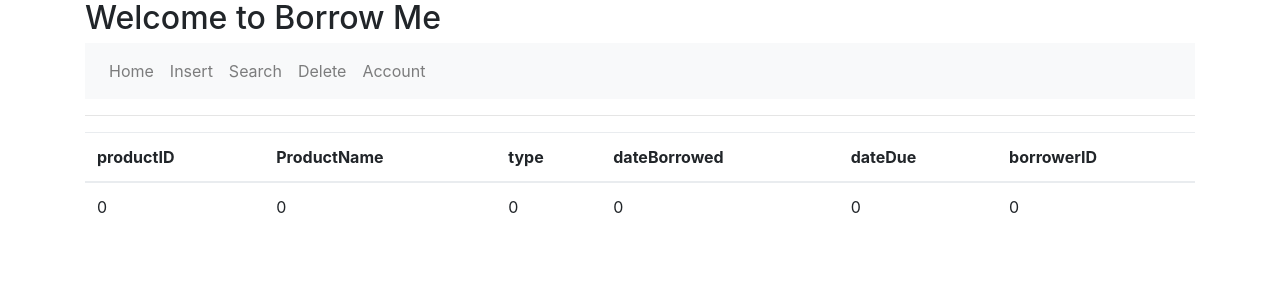
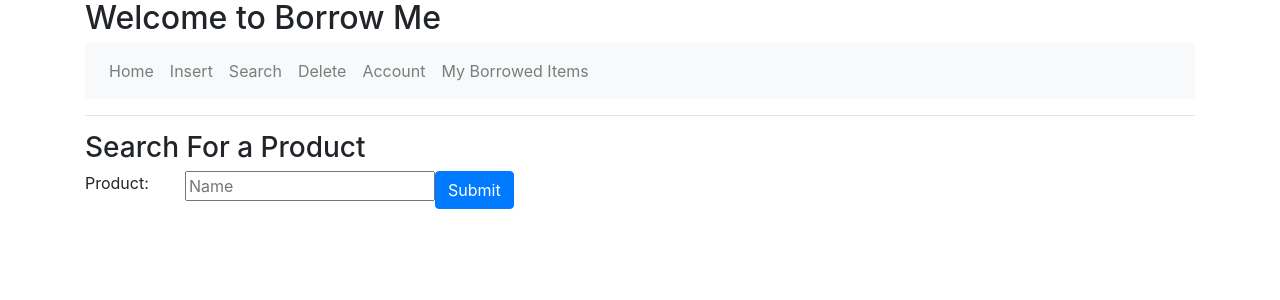
Before and after one commit to shikhar4/CS411_Project, a React (Create React App) app in the folder client/: page /search in a window 1280 px wide. Shown: the top 300 px of the page. Built offline with nearby package versions, Linux system fonts and the light colour scheme; no server answers.

Commit message:
search function, borrow function

```diff
--- a/client/public/index.html
+++ b/client/public/index.html
@@ -6,7 +6,7 @@
     <meta charset="UTF-8">
     <link href="https://fonts.googleapis.com/css?family=Open+Sans|Roboto" rel="stylesheet">
     <link rel="stylesheet" href="https://maxcdn.bootstrapcdn.com/bootstrap/4.0.0-beta/css/bootstrap.min.css" integrity="sha384-/Y6pD6FV/Vv2HJnA6t+vslU6fwYXjCFtcEpHbNJ0lyAFsXTsjBbfaDjzALeQsN6M" crossorigin="anonymous">
-    <title>React Router Tutorial</title>
+    <title>BorrowMe</title>
 </head>
 
 <body>
--- a/client/src/App.css
+++ b/client/src/App.css
@@ -20,6 +20,7 @@
   text-align: left;
 }
 
+
 .submitInfoButton {
   /* display: inline-block; */
   float: left;
--- a/client/src/App.js
+++ b/client/src/App.js
@@ -10,6 +10,7 @@ import Search from './search';
 import Delete from './Delete';
 import insert1 from './insert1';
 import my_account from './my_account';
+import BorrowedItems from './BorrowedItems';
 
 import ReactDOM from 'react-dom';
 import { BrowserRouter as Router, Switch, Route, Link } from 'react-router-dom';
@@ -29,6 +30,7 @@ class App extends Component {
               <li><Link to={'/search'} className="nav-link">Search</Link></li>
               <li><Link to={'/delete'} className="nav-link">Delete</Link></li>
               <li><Link to={'/my_account'} className="nav-link">Account</Link></li>
+              <li><Link to={'/borrowed_items'} className="nav-link">My Borrowed Items</Link></li>
             </ul>
           </nav>
           <hr />
@@ -40,6 +42,7 @@ class App extends Component {
             <Route path='/search' component={Search} />
             <Route path='/Delete' component={Delete} />
             <Route path='/my_account' component={my_account} />
+            <Route path='/borrowed_items' component={BorrowedItems} />
           </Switch>
         </div>
       </Router>
--- /dev/null
+++ b/client/src/BorrowedItems.js
@@ -0,0 +1,83 @@
+import React, { Component } from 'react';
+import Axios from 'axios'
+import { Button, FormGroup, FormControl, FormLabel,Form } from "react-bootstrap";
+var product_table = []
+var b = 0
+const columnHeader =["productID","borrowerID","ownerID","DueDate", "BorrowDate"];
+function add_entry(productID,borrowerID,ownerID,DueDate, BorrowDate){
+    product_table.push({productID,borrowerID,ownerID,DueDate, BorrowDate})
+  }
+class BorrowedItems extends Component {
+    constructor(props){
+        super(props)
+        this.state={
+
+        }
+        this.search = this.search.bind(this);
+        this.generateHeader = this.generateHeader.bind(this);
+        this.generateTableData = this.generateTableData.bind(this);
+    }
+    search() {
+        Axios.post('http://localhost:3001/api/search_borrowed_items',
+        {userID:localStorage.getItem("user_id_global")}).then((res)=>{
+          product_table = [];
+          for(var i = 0; i < res.data.length; i++)
+          {
+            var x = res.data[i]
+            add_entry(x.productID, x.borrowerID, x.ownerID, x.DueDate, x.BorrowDate)
+          }
+          //localStorage.setItem("Table_data", data)
+
+        })
+        b= 1;
+      }
+    generateHeader(){
+        let res=[];
+         for(var i =0; i < columnHeader.length; i++){
+          res.push(<th key={columnHeader[i]}>{columnHeader[i]}</th>)
+        }
+        console.log(res)
+      return res;
+    }
+
+    generateTableData(){
+        this.search();
+        let res=[];
+        let tableData = product_table;
+        if(b){
+            console.log(tableData.length)
+        }
+       //"productID","ProductName","type","dateBorrowed","dateDue","borrowerID"
+        for(var i =0; i < tableData.length; i++){
+           res.push(
+            <tr >
+                <td key={tableData[i].productID}>{tableData[i].productID}</td>
+                <td>{tableData[i].borrowerID}</td>
+                <td>{tableData[i].ownerID}</td>
+                <td>{tableData[i].DueDate}</td>
+                <td >{tableData[i].BorrowDate}</td>
+            </tr>
+           )
+       }
+       return res;
+    }
+    render(){
+
+        return(
+            <div>
+         <table className="table  table-hover">
+         <thead>
+             <tr>
+             {this.generateHeader()}
+             </tr>
+         </thead>
+         <tbody>
+             {this.generateTableData()}
+         </tbody>
+         </table>
+            </div>
+        )
+    }
+}
+
+export default BorrowedItems;
--- a/client/src/Home.js
+++ b/client/src/Home.js
@@ -30,7 +30,7 @@ class Home extends Component {
      return res;
    }
 
-     search() {
+    search() {
     Axios.post('http://localhost:3001/api/search',
     {userID:localStorage.getItem("user_id_global")}).then((res)=>{
       var data = []
--- a/client/src/insert1.js
+++ b/client/src/insert1.js
@@ -30,7 +30,7 @@ class insert1 extends Component {
   render() {
     return (
       <>
-        <h3>Registration Information</h3>
+        <h3>Insert Product</h3>
         <div>
           <label className="InputLabels">Product Name: </label><input type="text" value={this.state.productName} onChange={this.handleChange_productName} class="Input" placeholder="Name" />
           <text></text>
--- a/client/src/my_account.js
+++ b/client/src/my_account.js
@@ -45,7 +45,7 @@ class my_account extends Component {
 
     return (
       <>
-        <h3>Registration Information</h3>
+        <h3>Account Information</h3>
 
         <div>
 
--- a/client/src/search.js
+++ b/client/src/search.js
@@ -1,91 +1,116 @@
 import React, { Component } from 'react';
 import Axios from 'axios'
 import { Button, FormGroup, FormControl, FormLabel,Form } from "react-bootstrap";
-const columnHeader =["productID","ProductName","type","dateBorrowed","dateDue","borrowerID"];
-const user_id = localStorage.getItem("user_id_global")
-var product_table =[];
-product_table.push({productID:0,type:0,dateBorrowed:0,dateDue:0,borrowerID:0,ProductName:0})
-var b = 0;
-function add_entry(productID,type,dateBorrowed,dateDue,borrowerID,ProductName){
-  product_table.push({productID,type,dateBorrowed,dateDue,borrowerID,ProductName})
-}
+import {Link} from 'react-router-dom';
+var head = [];
+var table_data = [];
+
+
 class Search extends Component {
 
    constructor(props){
        super(props);
        this.state={
+         productName:"",
+         productInfo:[]
        }
-       this.generateHeader = this.generateHeader.bind(this);
-       this.generateTableData = this.generateTableData.bind(this);
-       this.search = this.search.bind(this);
-      //  this.add_entry = this.add_entry(this);
+       this.generateSearchBar = this.generateSearchBar.bind(this)
+       this.handleChange_productName = this.handleChange_productName.bind(this)
+       this.searchProduct = this.searchProduct.bind(this);
+       this.add_product_info = this.add_product_info.bind(this);
+       this.borrowItem = this.borrowItem.bind(this);
+
    }
 
+   generateSearchBar(){
+     return(
+     <>
+      <h3>Search For a Product</h3>
+      <div>
 
-   generateHeader(){
-       let res=[];
-     for(var i =0; i < columnHeader.length; i++){
-         res.push(<th key={columnHeader[i]}>{columnHeader[i]}</th>)
-     }
-     return res;
+      <label className="InputLabels"> Product: </label><input type="text" value={this.state.productName} onChange={this.handleChange_productName} class="Input" placeholder="Name" />
+      </div>
+     </>)
    }
+   handleChange_productName(evt) {
+    this.setState({ productName: evt.target.value });
+   };
 
-     search() {
-    Axios.post('http://localhost:3001/api/search',
-    {userID:localStorage.getItem("user_id_global")}).then((res)=>{
-      var data = []
-      product_table = [];
-      for(var i = 0; i < res.data.length; i++)
-      {
-        var x = res.data[i]
-        add_entry(x.productID,x.type,x.dateBorrowed,x.dateDue,x.borrowerID,x.ProductName)
+  add_product_info(Username,ProductName,type,brandName,productID,userID){
+    const product_arr = {Username, ProductName,type,brandName,productID,userID}
+    this.setState(prevState => ({
+      productInfo: [...prevState.productInfo, product_arr]
+    }))
+
+  }
+   searchProduct(){
+     head = []
+     table_data = [];
+     this.setState({productInfo: []})
+     console.log(this.state.productInfo)
+    Axios.post('http://localhost:3001/api/search_product',
+    {ProductName: this.state.productName}).then((res)=>{
+      for(var i = 0; i < res.data.length; i++){
+        var user = res.data[i];
+        this.add_product_info(user.UserName, user.ProductName, user.type, user.brandName, user.productID,user.userID)
       }
-      //localStorage.setItem("Table_data", data)
+    })
 
-    })
-     b= 1;
+
+    if(this.state.productInfo.length > 0){
+
+      head.push(<th key={'Username'}>{'Username'}</th>)
+      head.push(<th key={'ProductName'}>{'ProductName'}</th>)
+      head.push(<th key={'type'}>{'type'}</th>)
+      head.push(<th key={'brandName'}>{'brandName'}</th>)
+
+      for(var i =0; i < this.state.productInfo.length; i++){
+        const {Username, ProductName,type,brandName,productID, userID } = this.state.productInfo[i]
+
+        table_data.push(
+              <tr key ={Username} id = {productID}>
+                <td>{Username}</td>
+                <td>{ProductName}</td>
+                <td>{type}</td>
+                <td>{brandName}</td>
+                <td><Link to = '/borrowed_items'><Button onClick = {()=>this.borrowItem(Username,ProductName,type, brandName, productID,userID)}> Borrow </Button></Link></td>
+              </tr>)
+      }
+
+    }
+
   }
 
-   generateTableData(){
-    this.search();
-       let res=[];
-       let tableData = product_table;
-       if(b)
-       {
-       console.log(tableData.length)
-       }
-       //"productID","ProductName","type","dateBorrowed","dateDue","borrowerID"
-       for(var i =0; i < tableData.length; i++){
-           res.push(
-            <tr >
-           <td key={tableData[i].productID}>{tableData[i].productID}</td>
-           <td>{tableData[i].ProductName}</td>
-           <td>{tableData[i].type}</td>
-           <td>{tableData[i].dateBorrowed}</td>
-           <td >{tableData[i].dateDue}</td>
-           <td >{tableData[i].borrowerID}</td>
-           </tr>
-           )
-       }
-       return res;
-   }
+  borrowItem(Username,ProductName,type,brandName,productID,userID){
+    var today = new Date();
+    var BorrowDate = today.getFullYear() + '-' + today.getMonth() + '-' + today.getDate()
+    var DueDate = today.getFullYear() + '-' + today.getMonth() + '-' + (today.getDate()+7)
+
+    Axios.post('http://localhost:3001/api/borrow_product',
+    {ProductID: productID, BorrowerID: localStorage.getItem('user_id_global'), OwnerID: userID, dueDate: DueDate, borrowDate: BorrowDate})
+
+  }
+
    render(){
 
+
        return(
-           <div>
-        <table className="table  table-hover">
-        <thead>
-            <tr>
-            {this.generateHeader()}
-            </tr>
-        </thead>
-        <tbody>
-            {this.generateTableData()}
-        </tbody>
-        </table>
-           </div>
+        <>
+        <div>{this.generateSearchBar()}</div>
+        <div><Button onClick={this.searchProduct}>Submit</Button> </div>
+        <div>
+            <table className="table  table-hover">
+              <thead><tr>{head}</tr></thead>
+              <tbody>
+                {table_data}
+              </tbody>
+            </table>
+         </div>
+         </>
        )
+
    }
 }
 
+
 export default Search;
```
Also changed, not shown: 1 other file (tests, documents, lock files or other folders).
